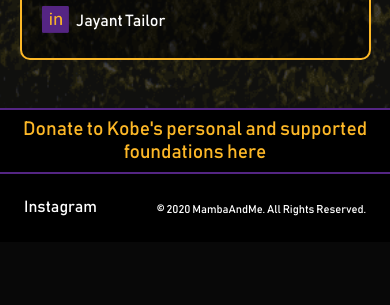
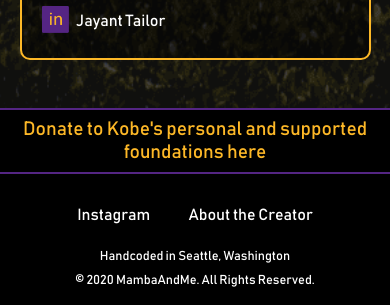
Before and after one commit to jayant95/Mamba, a PHP site: page /about.php in a window 390 px wide. Shown: the part 2383-2688 px from the top of the page. Before the commit the page ends 2599 px from the top, so only its background shows below. Run offline with PHP 8.4, Linux system fonts and the light colour scheme.

Commit message:
Update footer with new link/info
Added new content to footer. Redesigned for desktop and mobile

```diff
--- a/css/main.css
+++ b/css/main.css
@@ -120,6 +120,7 @@
     color: rgb(253, 184, 39);
     background-color: black;
     border-top: 2px solid rgb(84, 37, 131);
+    border-bottom: 2px solid rgb(84, 37, 131);
 }
 
 .donate-area a {
@@ -347,12 +348,6 @@
     color: rgb(253, 184, 39);
 }
 
-/* FOOTER.PHP */
-.footer {
-    background-color: black;
-    height: 60px;
-    border-top: 2px solid rgb(84, 37, 131);
-}
 
 /* INDEX.PHP */
 
@@ -644,27 +639,60 @@
 /* FOOTER.PHP */
 
 .footer {
-    height: 70px;
     background-color: rgb(0, 0, 0);
     color: white;
     display: flex;
     justify-content: space-between;
+    padding-top: 2rem;
+    padding-bottom: 1rem;
+    flex-wrap: wrap;
 }
 
-.footer p, .footer a {
+.footer-info {
+    font-size: 0.8rem;
+    padding-right: 1rem;
+    display: flex;
+    justify-content: flex-end;
+    flex-wrap: wrap;
+    margin: 0 auto;
+}
+
+.footer-info p {
+    padding-right: 1rem;
+}
+
+.footer-links  {
+    display: flex;
+    justify-content: flex-start;
+    flex-wrap: wrap;
+    padding-left: 1rem;
+    margin: 0 auto;
+    flex: 1;
+}
+
+.footer-links a {
+    padding-left: 1rem;
+    padding-bottom: 1rem;
+}
+
+.footer-links a:first-of-type, .footer-info p:first-of-type {
+    margin-bottom: 0.5rem;
+}
+
+/* .footer p, .footer a {
     padding-top: 1.8rem;
     font-size: 0.7rem;
     padding-right: 1.5rem;
     text-align: right;
-}
+} */
 
-.footer a {
+/* .footer a {
     text-align: left;
     padding-left: 1.5rem;
     font-size: 1rem;
     padding-top: 1.5rem;
     transition: 0.1s;
-}
+} */
 
 .footer a:hover {
     color: rgb(253, 184, 39);
--- a/css/mediaqueries.css
+++ b/css/mediaqueries.css
@@ -114,6 +114,27 @@
     .set-country-form {
         width: 100%
     }
+
+    .footer-links {
+        width: 80%;
+        justify-content: space-evenly;
+        padding-left: 0;
+        flex: none;
+    }
+
+    .footer-links a {
+        padding-left: 0;
+    }
+
+    .footer-info {
+        text-align: center;
+        display: block;
+        padding-right: 0;
+    }
+
+    .footer-info p {
+        padding-right: 0;
+    }
 }
 
 @media(max-width: 25em) {
--- a/includes/footer.php
+++ b/includes/footer.php
@@ -9,8 +9,14 @@
     }
   ?>
 		<div class="footer">
-			<a href="https://www.instagram.com/mambaandme24/">Instagram</a>
-			<p>© 2020 MambaAndMe. All Rights Reserved.</p>
+			<div class="footer-links">
+				<a href="https://www.instagram.com/mambaandme24/">Instagram</a>
+				<a href="about.php#about">About the Creator</a>
+			</div>
+			<div class="footer-info">
+				<p>Handcoded in Seattle, Washington</p>
+				<p>© 2020 MambaAndMe. All Rights Reserved.</p>
+			</div>
 		</div>
 	</body>
 </html>
--- a/includes/header.php
+++ b/includes/header.php
@@ -19,7 +19,7 @@
     <meta name="twitter:title" content="MambaAndMe | Kobe Bryant | Inspirational Short Stories" />
     <meta name="twitter:description" content="MambaAndMe is a collection of short stories inspired by Kobe Bryant. Read and share stories you’re interested in, from around the world!" />
     <meta name="twitter:image" content="http://mambaandme.com/img/promoteImage.png" />
-    <!-- Global site tag (gtag.js) - Google Analytics -->
+    <!-- Global site tag (gtag.js) - Google Analytics
     <script async src="https://www.googletagmanager.com/gtag/js?id=UA-157239014-1"></script>
     <script>
       window.dataLayer = window.dataLayer || [];
@@ -27,7 +27,7 @@
       gtag('js', new Date());
 
       gtag('config', 'UA-157239014-1');
-    </script>
+    </script> -->
   </head>
 
 
```
Also changed, not shown: allStories.php (+8 -2 lines), confirmation.php (+8 -2 lines), donate.php (+8 -2 lines), index.php (+8 -2 lines), readStory.php (+8 -2 lines).
